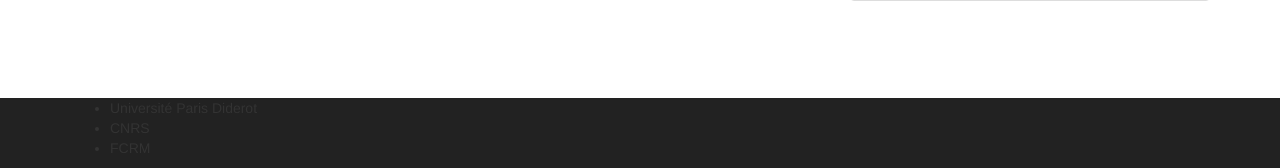
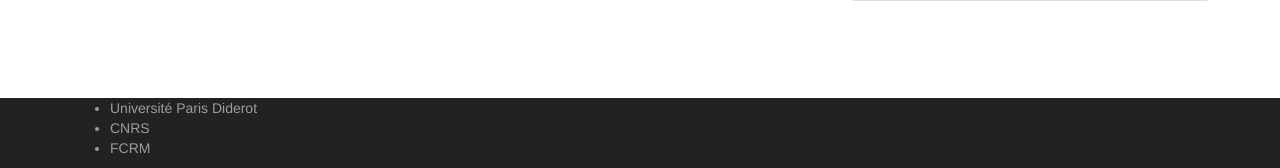
Before and after one commit to pierrepo/MalariaSmearSearch, a Flask app: page / in a window 1280 px wide. Shown: the part 632-800 px from the top of the page. Run offline with Flask 2, Linux system fonts and the light colour scheme; parts of the project's set-up code (start-up, migrations or seed data) failed here and were passed over; some libraries are stand-ins or nearby versions.

Commit message:
Footer text color : same as navbar text color

```diff
--- a/templates/skeleton.html
+++ b/templates/skeleton.html
@@ -35,6 +35,7 @@
               /* Set the (fixed) height of the footer here */
               height: auto; /*60px ;*/
               background-color: #222222; /*same as navbar*/
+              color: #9d9d9d; /*same as unhovered navbar*/
             }
 
 
```
